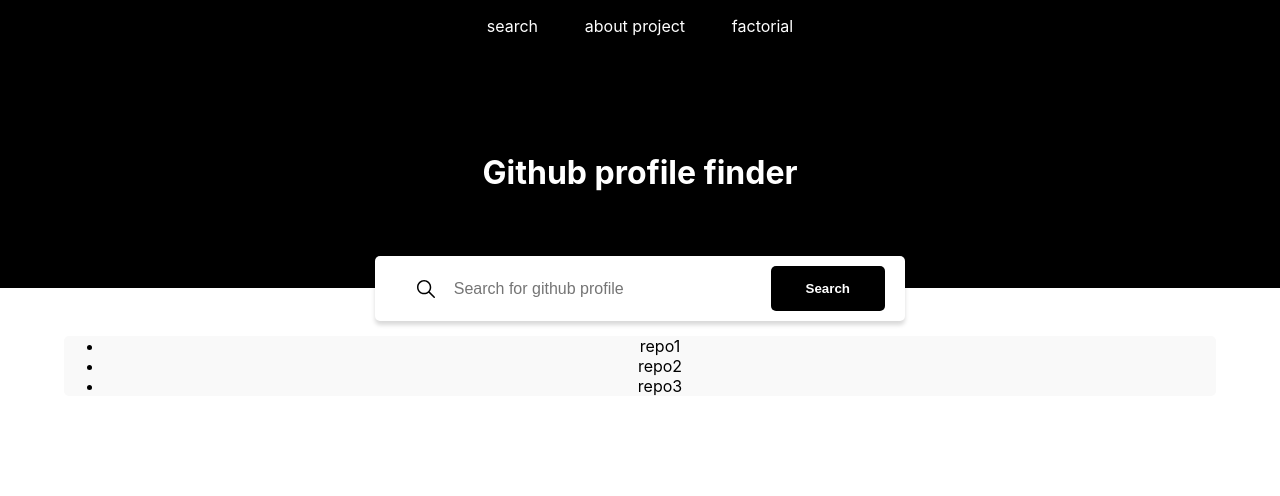
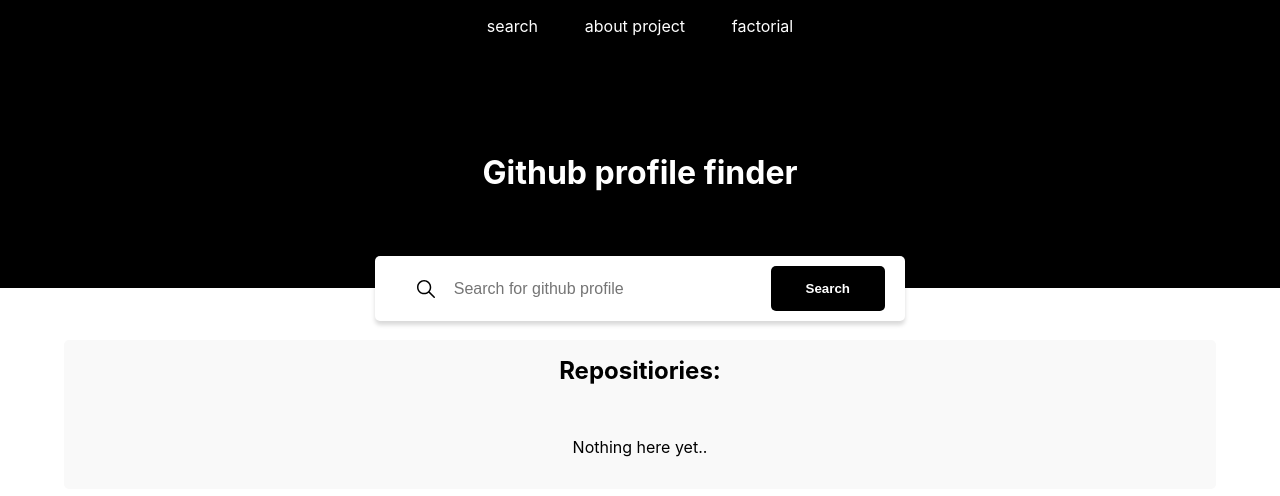
Before and after one commit to dembicki/github-profile-finder, a React (Create React App) app: page / in a window 1280 px wide. Shown: the top 496 px of the page. Built offline with nearby package versions, Linux system fonts and the light colour scheme.

Commit message:
Project structure fix & repos list styling

```diff
--- a/src/app/github/duck/reducers.js
+++ b/src/app/github/duck/reducers.js
@@ -2,12 +2,10 @@
 
 const INITIAL_STATE = {
   login: "",
-  repos: [{
-    title: 'test'
-  }],
+  repos: [{}],
 };
 
-const githubReducer = (state = INITIAL_STATE, action) => {
+const githubReducer = (state = {}, action) => {
   switch (action.type) {
     case types.ADD_LOGIN:
       return {
--- a/src/components/Header.jsx
+++ b/src/components/Header.jsx
@@ -1,58 +1,18 @@
 /* eslint-disable react/require-default-props */
 /* eslint-disable no-console */
-import axios from "axios";
-import React, { useState } from "react";
-import { useDispatch, useSelector } from "react-redux";
-import { addLogin, addRepos } from "../app/github/duck/actions";
 
+import React from "react";
 import Navigation from "./Navigation";
 import "../styles/Header.scss";
-import SearchIcon from "../assets/search.svg";
+import Search from "./Search";
 
-export default function Header({ title, clean }) {
-  // TODO: change to ref
-  const [username, setUsername] = useState("");
-
-  const dispatch = useDispatch();
-
-  const getData = async () => {
-    // TODO: sprawdzenie poprawności loginu
-    if (username) {
-      axios
-        .get(`https://api.github.com/users/${username}`)
-        .then((res) => res.data)
-        .then((data) => dispatch(addLogin(data.login)));
-      axios
-        .get(`https://api.github.com/users/${username}/repos`)
-        .then((res) => res.data)
-        .then((data) => dispatch(addRepos(data)));
-    } else {
-      console.log("username empty");
-    }
-  };
-
-  const handleSubmit = (event) => {
-    event.preventDefault();
-    getData();
-  };
-
+export default function Header({ title }) {
   return (
     <header>
       <div className="header_wrapper">
         <Navigation />
         <h1>{title}</h1>
       </div>
-      {!clean ? (
-        <form id="search" onSubmit={handleSubmit}>
-          <img alt="search" src={SearchIcon} />
-          <input
-            type="text"
-            placeholder="Search for github profile"
-            onChange={(e) => setUsername(e.target.value)}
-          />
-          <button type="submit">Search</button>
-        </form>
-      ) : null}
     </header>
   );
 }
--- a/src/components/ReposList.jsx
+++ b/src/components/ReposList.jsx
@@ -1,11 +1,25 @@
 import React from "react";
+import { useSelector } from "react-redux";
+import "../styles/ReposList.scss";
 
 export default function ReposList() {
+  const repos = useSelector((state) => state.repos);
+
   return (
-    <ul>
-      <li>repo1</li>
-      <li>repo2</li>
-      <li>repo3</li>
-    </ul>
+    <>
+      <h2 className="reposHeading">Repositiories: </h2>
+      <ul className="repos">
+        {repos ? (
+          repos.map((e) => (
+            <li>
+              <span className="repoName">{e.name}</span>
+              <span className="repoDate">Updated: {e.updated_at}</span>
+            </li>
+          ))
+        ) : (
+          <p>Nothing here yet..</p>
+        )}
+      </ul>
+    </>
   );
 }
--- /dev/null
+++ b/src/components/Search.jsx
@@ -0,0 +1,47 @@
+import React, { useState } from "react";
+import axios from "axios";
+import { useDispatch, useSelector } from "react-redux";
+import { addLogin, addRepos } from "../app/github/duck/actions";
+
+import "../styles/Search.scss";
+import SearchIcon from "../assets/search.svg";
+
+export default function Search() {
+  // TODO: change to ref
+  const [username, setUsername] = useState("");
+
+  const dispatch = useDispatch();
+
+  const getData = async () => {
+    // TODO: sprawdzenie poprawności loginu
+    if (username) {
+      axios
+        .get(`https://api.github.com/users/${username}`)
+        .then((res) => res.data)
+        .then((data) => dispatch(addLogin(data.login)));
+      axios
+        .get(`https://api.github.com/users/${username}/repos?per_page=5`)
+        .then((res) => res.data)
+        .then((data) => dispatch(addRepos(data)));
+    } else {
+      console.log("username empty");
+    }
+  };
+
+  const handleSubmit = (event) => {
+    event.preventDefault();
+    getData();
+  };
+
+  return (
+    <form id="search" onSubmit={handleSubmit}>
+      <img alt="search" src={SearchIcon} />
+      <input
+        type="text"
+        placeholder="Search for github profile"
+        onChange={(e) => setUsername(e.target.value)}
+      />
+      <button type="submit">Search</button>
+    </form>
+  );
+}
--- a/src/screens/Home.jsx
+++ b/src/screens/Home.jsx
@@ -2,11 +2,13 @@
 import ContentWrapper from "../components/ContentWrapper";
 import Header from "../components/Header";
 import ReposList from "../components/ReposList";
+import Search from "../components/Search";
 
 export default function Home() {
   return (
     <div>
       <Header title="Github profile finder" />
+      <Search />
       <ContentWrapper>
         <ReposList />
       </ContentWrapper>
--- a/src/styles/Header.scss
+++ b/src/styles/Header.scss
@@ -1,66 +1,20 @@
-header{
+header {
   height: 40vh;
   // background-color: black;
   display: flex;
   flex-direction: column;
 
-  .header_wrapper{
+  .header_wrapper {
     background-color: black;
     height: 90%;
-    display:flex;
+    display: flex;
     flex-direction: column;
-    h1{
+    h1 {
       transform: translateY(10vh);
     }
   }
 
-  form#search{
-    background-color: white;
-    box-shadow: 0px 4px 4px rgba(0, 0, 0, 0.15);
-    padding: 10px 20px 10px 10px;
-    width:500px;
-    border-radius: 5px;
-    display: flex;
-    z-index: 999;
-    margin:0 auto;
-    justify-content: space-between;
-    align-items: center;
-    position: absolute!important;
-    top: 32vh;
-    left: 50%;
-    transform: translateX(-50%);
-      img{
-        height: 18px;
-        margin-left:2rem;
-        z-index: 999;
-      }
-
-      input[type="text"]{
-        margin-left:-3rem;
-        font-size:1rem;
-        width:250px;
-        padding:0;
-        border: none;
-        &:focus{
-          outline: none;
-        }
-      }
-
-
-
-
-    button{
-      padding:15px 35px;
-      background-color: black;
-      border:none;
-      color:white;
-      border-radius: 5px;
-      cursor: pointer;
-      font-weight: bold;
-    }
-  }
-
-  h1{
-    color:white;
+  h1 {
+    color: white;
   }
 }
--- /dev/null
+++ b/src/styles/ReposList.scss
@@ -0,0 +1,19 @@
+.reposHeading {
+  padding-top: 1rem;
+}
+
+.repos {
+  padding: 1rem;
+  li {
+    display: flex;
+    justify-content: space-between;
+    list-style-type: none;
+    padding: 1rem;
+    margin: 0.5rem 0;
+    border: 2px solid #eee;
+    border-radius: 5px;
+    &:nth-child(even) {
+      background-color: #e7e7e7;
+    }
+  }
+}
--- /dev/null
+++ b/src/styles/Search.scss
@@ -0,0 +1,42 @@
+form#search {
+  background-color: white;
+  box-shadow: 0px 4px 4px rgba(0, 0, 0, 0.15);
+  padding: 10px 20px 10px 10px;
+  width: 500px;
+  border-radius: 5px;
+  display: flex;
+  z-index: 999;
+  margin: 0 auto;
+  justify-content: space-between;
+  align-items: center;
+  position: absolute !important;
+  top: 32vh;
+  left: 50%;
+  transform: translateX(-50%);
+  img {
+    height: 18px;
+    margin-left: 2rem;
+    z-index: 999;
+  }
+
+  input[type="text"] {
+    margin-left: -3rem;
+    font-size: 1rem;
+    width: 250px;
+    padding: 0;
+    border: none;
+    &:focus {
+      outline: none;
+    }
+  }
+
+  button {
+    padding: 15px 35px;
+    background-color: black;
+    border: none;
+    color: white;
+    border-radius: 5px;
+    cursor: pointer;
+    font-weight: bold;
+  }
+}
```
